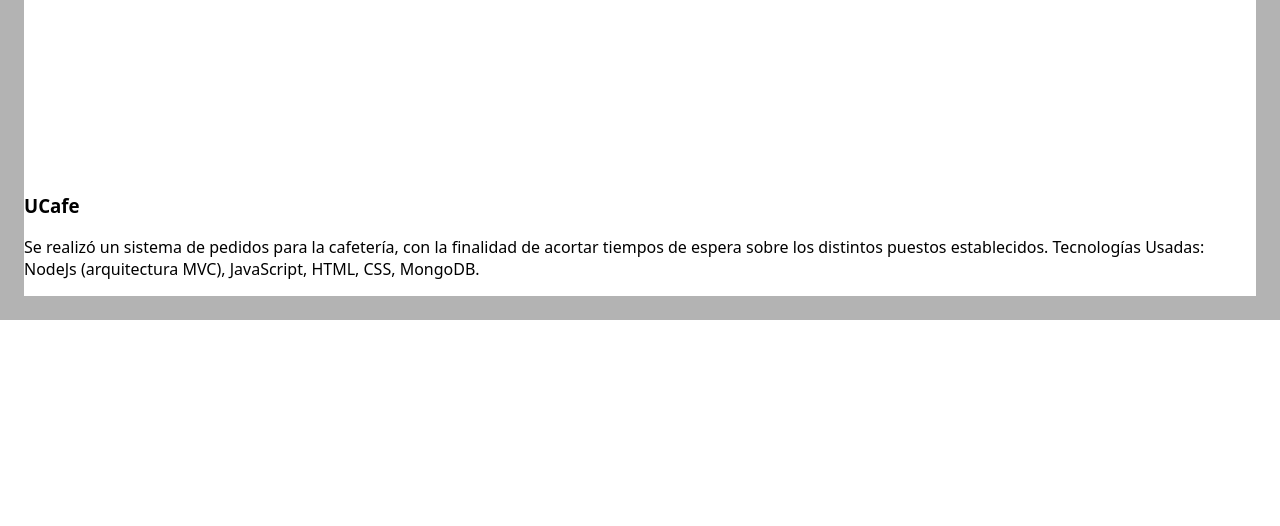
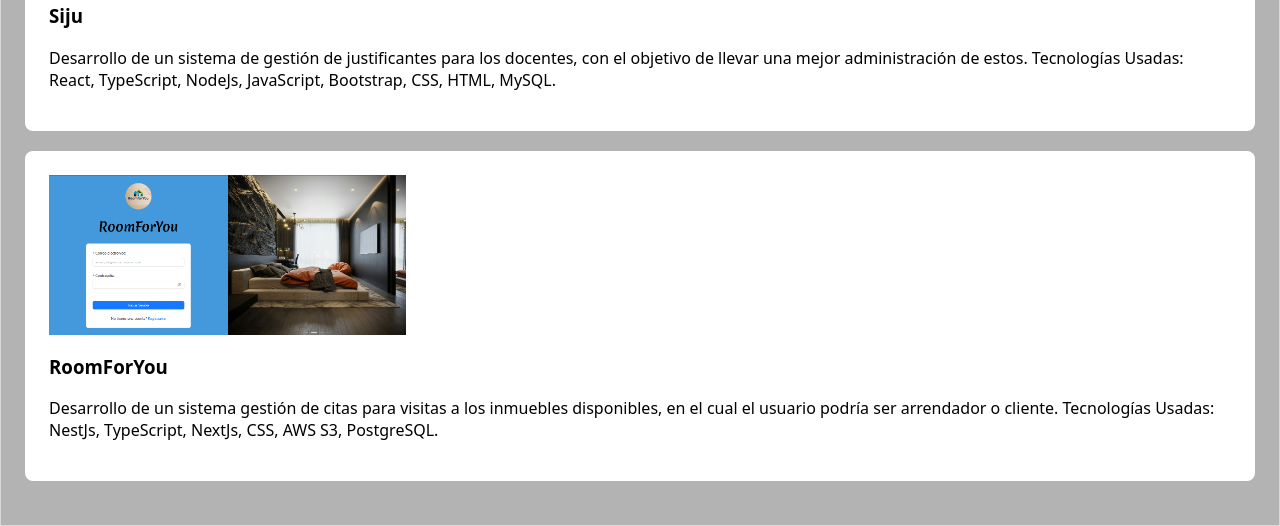
Before and after one commit to ValentinHer/portafolio, a plain HTML site: page index.html in a window 1280 px wide. Shown: the part 1550-2076 px from the top of the page. Before the commit the page ends 1870 px from the top, so only its background shows below. Drawn offline with Linux system fonts and the light colour scheme.

Commit message:
[ADD] seccion proyectos añadido

```diff
--- a/css/index.css
+++ b/css/index.css
@@ -87,6 +87,7 @@
     background-color: #B3B3B3;
     flex-direction: column;
     padding: 24px;
+    border: 1px solid #D9D9D9 ;
 }
 
 .proyectos-titulo {
@@ -96,10 +97,20 @@
 
 .proyectos-item {
     background-color: #fff;
+    margin-bottom: 20px;
+    border-radius: 8px;
+    padding: 24px;
 }
 
 .proyectos-item-imgContenedor {
-    min-height: 160px;
+    max-height: 160px;
+    overflow: hidden;
+}
+
+.proyectos-item-imgContenedor-img {
+    width: auto;
+    object-fit: cover;
+    height: 160px;
 }
 
 /* Medium devices (landscape tablets, 768px and up) */
--- a/index.html
+++ b/index.html
@@ -65,7 +65,11 @@
         <h2 class="proyectos-titulo">Proyectos</h2>
         <article class="proyectos-item">
           <div class="proyectos-item-imgContenedor">
-            <img src="" alt="" class="proyectos-item-imgContenedor-item" />
+            <img
+              src="assets/img/ucafe-logo.png"
+              alt="ucafe imagen"
+              class="proyectos-item-imgContenedor-img"
+            />
           </div>
           <h3 class="proyectos-item-titulo">UCafe</h3>
           <p class="proyectos-item-texto">
@@ -77,26 +81,26 @@
         </article>
         <article class="proyectos-item">
           <div class="proyectos-item-imgContenedor">
-            <img src="" alt="" class="proyectos-item-imgContenedor-item" />
+            <img src="assets/img/siju-logo.jpg" alt="siju imagen" class="proyectos-item-imgContenedor-img" />
           </div>
-          <h3 class="proyectos-item-titulo">UCafe</h3>
+          <h3 class="proyectos-item-titulo">Siju</h3>
           <p class="proyectos-item-texto">
-            Se realizó un sistema de pedidos para la cafetería, con la finalidad
-            de acortar tiempos de espera sobre los distintos puestos
-            establecidos. Tecnologías Usadas: NodeJs (arquitectura MVC),
-            JavaScript, HTML, CSS, MongoDB.
+            Desarrollo de un sistema de gestión de justificantes para los
+            docentes, con el objetivo de llevar una mejor administración de
+            estos. Tecnologías Usadas: React, TypeScript, NodeJs, JavaScript,
+            Bootstrap, CSS, HTML, MySQL.
           </p>
         </article>
         <article class="proyectos-item">
           <div class="proyectos-item-imgContenedor">
-            <img src="" alt="" class="proyectos-item-imgContenedor-item" />
+            <img src="assets/img/roomforyou-img.png" alt="roomforyou imagen" class="proyectos-item-imgContenedor-img" />
           </div>
-          <h3 class="proyectos-item-titulo">UCafe</h3>
+          <h3 class="proyectos-item-titulo">RoomForYou</h3>
           <p class="proyectos-item-texto">
-            Se realizó un sistema de pedidos para la cafetería, con la finalidad
-            de acortar tiempos de espera sobre los distintos puestos
-            establecidos. Tecnologías Usadas: NodeJs (arquitectura MVC),
-            JavaScript, HTML, CSS, MongoDB.
+            Desarrollo de un sistema gestión de citas para visitas a los
+            inmuebles disponibles, en el cual el usuario podría ser arrendador o
+            cliente. Tecnologías Usadas: NestJs, TypeScript, NextJs, CSS, AWS
+            S3, PostgreSQL.
           </p>
         </article>
       </section>
```
Also changed, not shown: assets/img/roomforyou-img.png (added), assets/img/siju-logo.jpg (added), assets/img/ucafe-logo.png (added).
